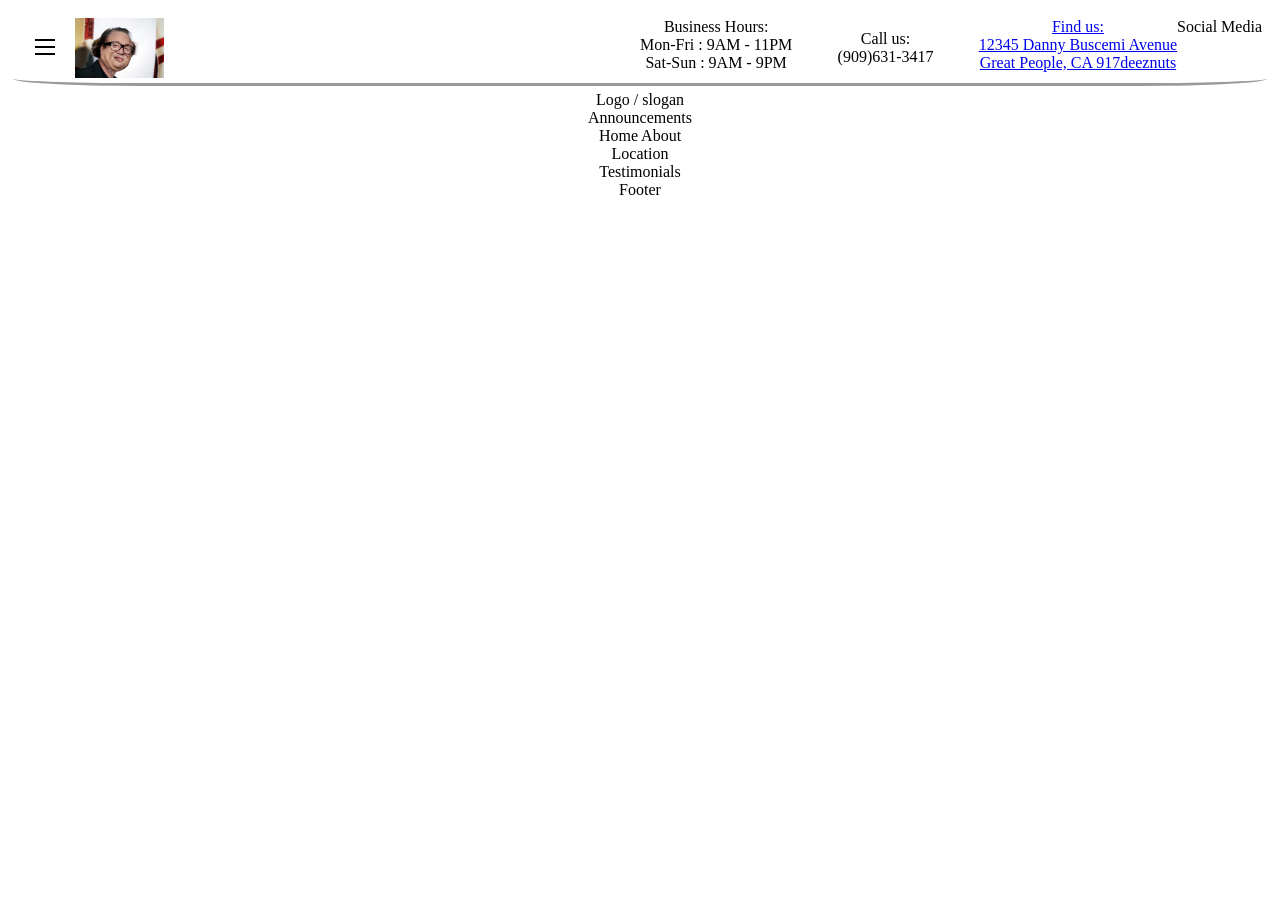
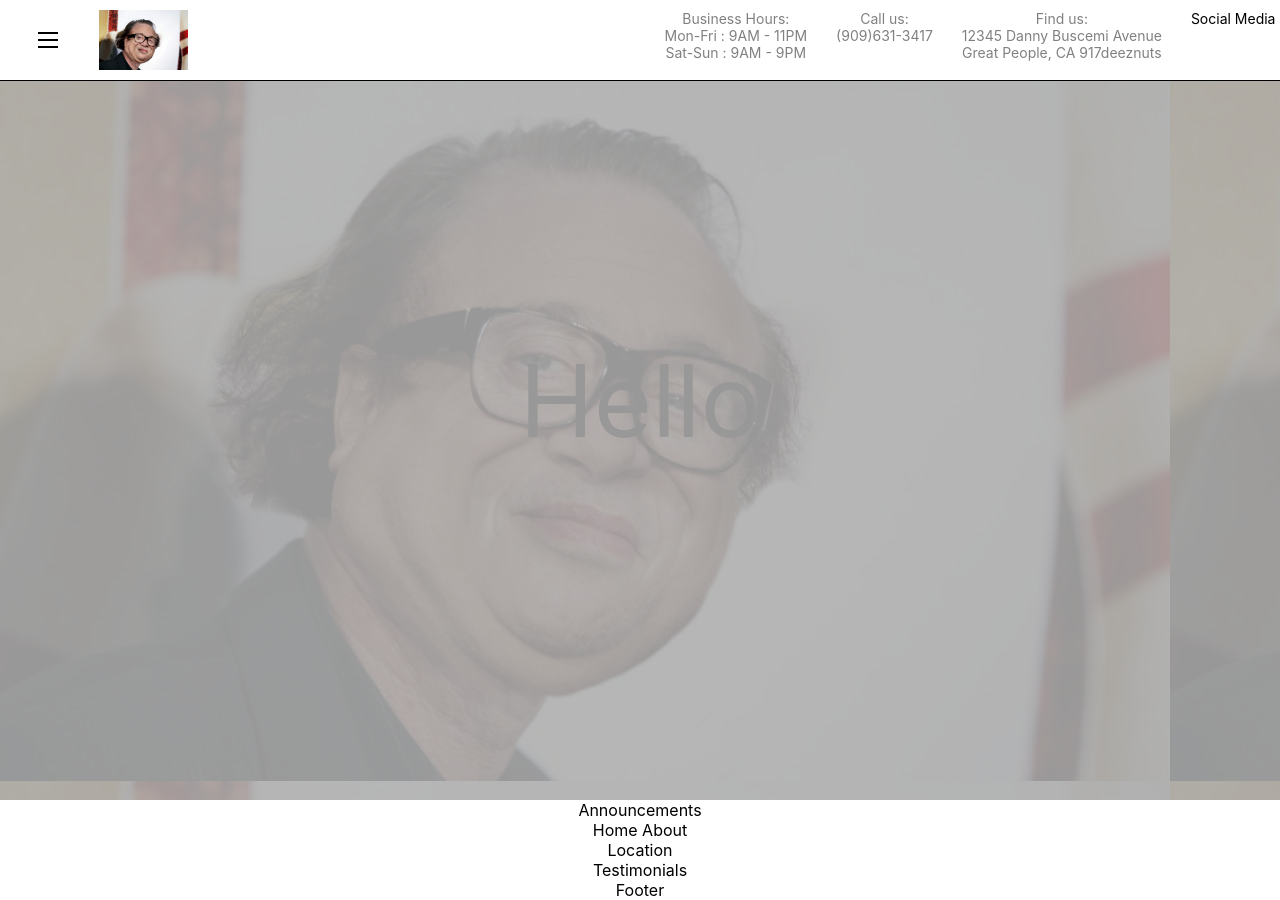
Before and after one commit to Adrian-Ligad/KBBQ-Site, a React (Create React App) app: page / in a window 1280 px wide. Before the commit the page ends 800 px from the top, so only its background shows below. Built offline with nearby package versions, Linux system fonts and the light colour scheme.

Commit message:
fixed Header, started working on main page

```diff
--- a/src/App.css
+++ b/src/App.css
@@ -1,5 +1,5 @@
 .App {
-    display: flex;
-    flex-direction: column;
-    width:100%;
+    position: static;
+    height:100%;
+    width: 100%;
 }
--- a/src/App.js
+++ b/src/App.js
@@ -1,6 +1,7 @@
 import { Component } from 'react'
 import { Switch, Route } from 'react-router-dom'
 
+import { GlobalStyles } from './global';
 
 import Header from './Header/Header'
 import Footer from './Footer/Footer'
@@ -23,6 +24,7 @@ class App extends Component {
   render() {
     return(
         <div className = "App">
+            <GlobalStyles />
             <Header/>
           <Switch>
             <Route path = "/About">
--- a/src/Header/Hamburger/HamMenu.js
+++ b/src/Header/Hamburger/HamMenu.js
@@ -1,10 +1,10 @@
 import { Link } from 'react-router-dom'
 
-import StyledMenu  from './StyledMenu.styled'
+import { StyledMenu }  from './StyledMenu.styled'
 
-export default function HamMenu({ isOpen, closeMenu }) {
+export default function HamMenu({ isOpen, closeMenu, scroll }) {
     return(
-            <StyledMenu open = {isOpen}>
+            <StyledMenu open = {isOpen} scroll = {scroll}>
                 <Link to = "/" onClick = {() => closeMenu()}>Home</Link>
                 <Link to = "/menu" onClick = {() => closeMenu()}>Menu</Link>
                 <Link to = "/about" onClick = {() => closeMenu()}>About</Link>
--- a/src/Header/Hamburger/Hamburger.js
+++ b/src/Header/Hamburger/Hamburger.js
@@ -1,26 +1,20 @@
 import {Squash as Hamburger} from 'hamburger-react'
-import { useState } from 'react'
 
-import HamMenu from './HamMenu'
+import { HamburgerHolder } from '../Header.styled'
 
-export default function Ham () {
-    const [isOpen, setOpen] = useState(false)
 
-    const closeMenu = () => {
-        setOpen(false);
+export default function Ham ({ scroll,isOpen, setOpen }) {
+    const isScrolled = () => {
+        return scroll < 50 ? "black" : "white"
     }
+
     return (
-        <div className = "Hamburger">
-            <Hamburger size = "20" easing="ease-in"  duration={0.2} toggled={isOpen} toggle={setOpen} distance="lg"
-                onToggle = { toggled => {
-                    if(toggled) {
-                        setOpen(true)
-                    } else {
-                        setOpen(false)
-                    }
-                }}
-            ></Hamburger>
-            <HamMenu isOpen = {isOpen} closeMenu = {closeMenu}/>
-        </div>
+        <HamburgerHolder>
+            <Hamburger className = "Hamburger" size = "20" easing="ease-in"  duration={ 0.2 } toggled={isOpen} toggle={ setOpen } distance="lg"
+                onToggle = {toggled => {if(toggled){setOpen(true)} else{setOpen(false)}}}
+                color = {isScrolled()}
+            >
+            </Hamburger>
+        </HamburgerHolder>
     )
 }
--- a/src/Header/Hamburger/StyledMenu.styled.js
+++ b/src/Header/Hamburger/StyledMenu.styled.js
@@ -1,28 +1,34 @@
 import styled from 'styled-components';
 
 const StyledMenu = styled.nav`
-  opacity:1;
-  z-index:50;
+  z-index:100;
   background-color:white;
   display: flex;
   flex-direction: column;
-  position: fixed;
-  height: 100%;
+  position: absolute;
+  height: ${({ scroll }) => scroll < 50 ? "900%" : "1200%"};
+  width: 250px;
+  padding-left:${({ scroll }) => scroll < 50 ? "75px" : "93.5px"};
+  padding-top:${({ scroll }) => scroll < 50 ? "0px" : "19px"};
   text-align: left;
-  padding: 2rem;
-  top: 85.5px;
-  border-right:outset;
-  transition: transform 0.3s ease-in-out;
-  transform: ${({ open }) => open ? 'translateX(0)' : 'translateX(-120%)'};
+  top: ${({ scroll }) => scroll < 50 ? "81px" : "62px"};
+  border-right:solid 2px;
+  border-color: ${({ scroll }) => scroll < 50 ? "black" : "gray"};
+  transition:  0.2s ease-in;
+  transform: ${({ open }) => open ? 'translateX(4%)' : 'translateX(-120%)'};
 
   a {
     font-size: 25px;
+    color: black;
     padding: 2rem 0;
     font-weight: bold;
     letter-spacing: 0.5rem;
     text-decoration: none;
     transition: color 0.3s linear;
+    &:hover {
+      text-decoration: underline;
+    }
   }
 `;
 
-export default StyledMenu;
+export { StyledMenu };
--- a/src/Header/Header.css
+++ /dev/null
@@ -1,52 +0,0 @@
-.Header {
-        position: sticky;
-        top: 0;
-        z-index: 100;
-        display: flex;
-        flex-direction: row;
-        padding:5px;
-        margin:5px;
-        border-bottom: outset;
-        border-radius: 10%;
-        height:60px;
-        justify-content: space-between;
-}
-
-.LeftSide_Header {
-    display: flex;
-    flex-direction: row;
-    justify-content: space-around;
-    width: 12%;
-}
-.Hamburger {
-    justify-content: center;
-    padding-top: 5px;
-}
-.Logo {
-
-}
-
-.RightSide_Header {
-    display: flex;
-    flex-direction: row;
-    justify-content: space-around;
-    width: 50%;
-}
-
-.Business_Hours {
-    text-align: center;
-}
-
-.Phone_Number {
-    margin:auto;
-    text-align: center;
-}
-
-.LocationHeader {
-    justify-content: flex;
-    text-align: center;
-}
-
-.Social_Media {
-
-}
--- a/src/Header/Header.js
+++ b/src/Header/Header.js
@@ -1,34 +1,56 @@
+import { useState, useEffect } from 'react'
+
 import Logo from './Logo'
 import SocialMedia from '../Integrations/SocialMedia'
 import Ham from './Hamburger/Hamburger'
+import HamMenu from './Hamburger/HamMenu'
 
-import './Header.css'
+import { Business_Hours, Contact_Us, Location, Header, LeftSide_Header, RightSide_Header } from './Header.styled'
 
-export default function Header() {
+
+export default function HeaderArea() {
     const location = "https://www.google.com/maps/place/4155+University+Pkwy,+San+Bernardino,+CA+92407/@34.1660689,-117.3342482,17z/data=!3m1!4b1!4m5!3m4!1s0x80c352273252f45b:0x3de888116e7c46bf!8m2!3d34.1660689!4d-117.3320595"
+
+    //handles scroll and position location
+    const [scroll, setScroll] = useState(window.scrollY);
+    const handleScroll = () => setScroll(window.scrollY);
+    useEffect(() => {
+        window.addEventListener("scroll", handleScroll);
+      }, []);
+
+      //handles open close of hamburger
+      const [isOpen, setOpen] = useState(false)
+
+      const closeMenu = () => {
+          setOpen(false);
+      }
+
     return(
-        <div className = "Header">
-            <div className = "LeftSide_Header">
-                <Ham/>
+        <Header scroll = {scroll}>
+            <LeftSide_Header>
+                <Ham scroll = {scroll} setOpen = {setOpen} isOpen = {isOpen}/>
+                <HamMenu scroll = {scroll} isOpen = {isOpen} closeMenu = {closeMenu}/>
+
+
                 <Logo/>
-            </div>
-            <div className = "RightSide_Header">
-                <div className = "Business_Hours">
+            </LeftSide_Header>
+            <RightSide_Header>
+                <Business_Hours scroll = {scroll}>
                     Business Hours:<br/>
                     Mon-Fri : 9AM - 11PM <br/>
                     Sat-Sun : 9AM - 9PM
-                </div>
-                <div className = "Phone_Number">
+                </Business_Hours>
+                <Contact_Us scroll = {scroll}>
                     Call us:<br/>
                     (909)631-3417
-                </div>
-                <a className = "LocationHeader" href = {location} target = "blank">
+                </Contact_Us>
+                <Location href = {location} target = "blank" scroll = {scroll}>
                     Find us: <br/>
                     12345 Danny Buscemi Avenue<br/>
                     Great People, CA 917deeznuts
-                </a>
+                </Location>
                 <SocialMedia/>
-            </div>
-        </div>
+            </RightSide_Header>
+        </Header>
     )
 }
--- /dev/null
+++ b/src/Header/Header.styled.js
@@ -0,0 +1,57 @@
+import styled, { css } from 'styled-components'
+//different stylings
+const Header = styled.div`
+    font-size: 14px;
+    border-bottom: solid;
+    border-color: ${({ scroll  }) => scroll < 50 ?  "black" : "maroon"};
+    border-width: ${({ scroll  }) => scroll < 50 ?  "1px" : "2px"};
+    background-color: ${({ scroll  }) => scroll < 50 ?  "white" : "black"};
+    transition: .2s ease-in;
+    position: fixed;
+    height:60px;
+    top: 0;
+    width:100%;
+    z-index: 100;
+    display: flex;
+    flex-direction: row;
+    justify-content: space-between;
+    text-align: center;
+    padding:${( { scroll }) => scroll < 50 ? "10px" : "0px"};
+
+`
+//css for combining
+const SideHeaders = css`
+    display: flex;
+    flex-direction: row;
+    justify-content: space-around;
+`
+const LeftSide = css`
+    width: 15%;
+`
+
+const RightSide = css`
+    width: 50%;
+`
+const StaticText = css`
+    color: ${( { scroll } ) => scroll < 50 ? "gray" : "white"};
+`
+
+//combined stylings and css
+const LeftSide_Header = styled.div`${SideHeaders} ${LeftSide}`
+
+const RightSide_Header = styled.div`${SideHeaders} ${RightSide}`
+
+const Business_Hours = styled.div`${StaticText}`
+
+const Location = styled.a`
+    ${StaticText}
+    text-decoration: none;
+    &:hover {
+        text-decoration: underline;
+    }
+`
+
+const HamburgerHolder = styled.div`${SideHeaders} flex-direction: column;`
+
+const Contact_Us = styled.div`${StaticText}`
+export { Header, LeftSide_Header, RightSide_Header, Business_Hours, Contact_Us, Location, HamburgerHolder }
--- a/src/Header/Logo.js
+++ b/src/Header/Logo.js
@@ -2,7 +2,6 @@ import Danny from '.././DannyBuscemi.jpg'
 
 export default function Logo() {
     return (
-            <img className = "Logo" src = {Danny} alt = "DannyBuscemi">
-            </img>
+            <img className = "Logo" src = {Danny} alt = "DannyBuscemi"></img>
     )
 }
--- a/src/HomePage/HomePage.css
+++ b/src/HomePage/HomePage.css
@@ -1,7 +1,36 @@
 .HomePage {
+    position: static;
     display: flex;
     flex-direction: column;
     justify-content: center;
     align-items: center;
 
 }
+
+.SloganLogo {
+    background: url('../DannyBuscemi.jpg');
+    overflow: hidden;
+    position: static;
+    height: 100vh;
+    width: 100%;
+    opacity: .4;
+}
+
+.SloganLogo:before{
+    content: '';
+    position: absolute;
+    top: 0;
+    right: 0;
+    left: 0;
+    bottom: 0;
+    background: rgba(0,0,0,0.7);
+}
+.Centered {
+    position: absolute;
+    color: black;
+    opacity: 1;
+    font-size: 100px;
+    top: 50%;
+    left: 50%;
+    transform: translate(-50%, -50%);
+  }
--- a/src/HomePage/LogoSlogan.js
+++ b/src/HomePage/LogoSlogan.js
@@ -1,7 +1,13 @@
+import Danny from '.././DannyBuscemi.jpg'
+
 export default function LogoSlogan() {
     return(
-        <div>
-            Logo / slogan
-        </div>
+        <>
+            <div className = "SloganLogo">
+                <div>
+                    <div className = "Centered">Hello</div>
+                </div>
+            </div>
+        </>
     )
 }
--- /dev/null
+++ b/src/global.js
@@ -0,0 +1,12 @@
+import { createGlobalStyle } from 'styled-components';
+
+export const GlobalStyles = createGlobalStyle`
+  html, body {
+    margin: 0;
+    padding: 0;
+  }
+  body {
+    font-family: -apple-system, BlinkMacSystemFont, "Segoe UI", Roboto, Helvetica, Arial, sans-serif, "Apple Color Emoji", "Segoe UI Emoji", "Segoe UI Symbol";
+    text-rendering: optimizeLegibility;
+  }
+  `
```
Lines whose indentation alone changed are shown as unchanged.
